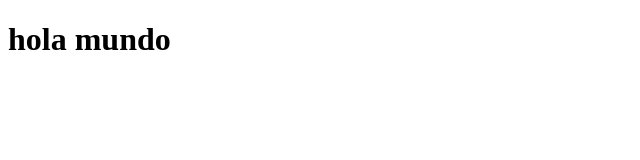
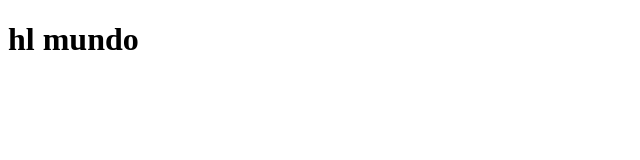
Before and after one commit to vllviviana631/blogpersonal, a plain HTML site: page index.html in a window 1280 px wide. Shown: the whole page, without its empty margins (0-640 px from the left). Drawn offline with Linux system fonts and the light colour scheme.

```diff
--- a/index.html
+++ b/index.html
@@ -7,6 +7,6 @@
     <title>Document</title>
 </head>
 <body>
-    <h1>hola mundo</h1>
+    <h1>hl mundo</h1>
 </body>
 </html>
```
